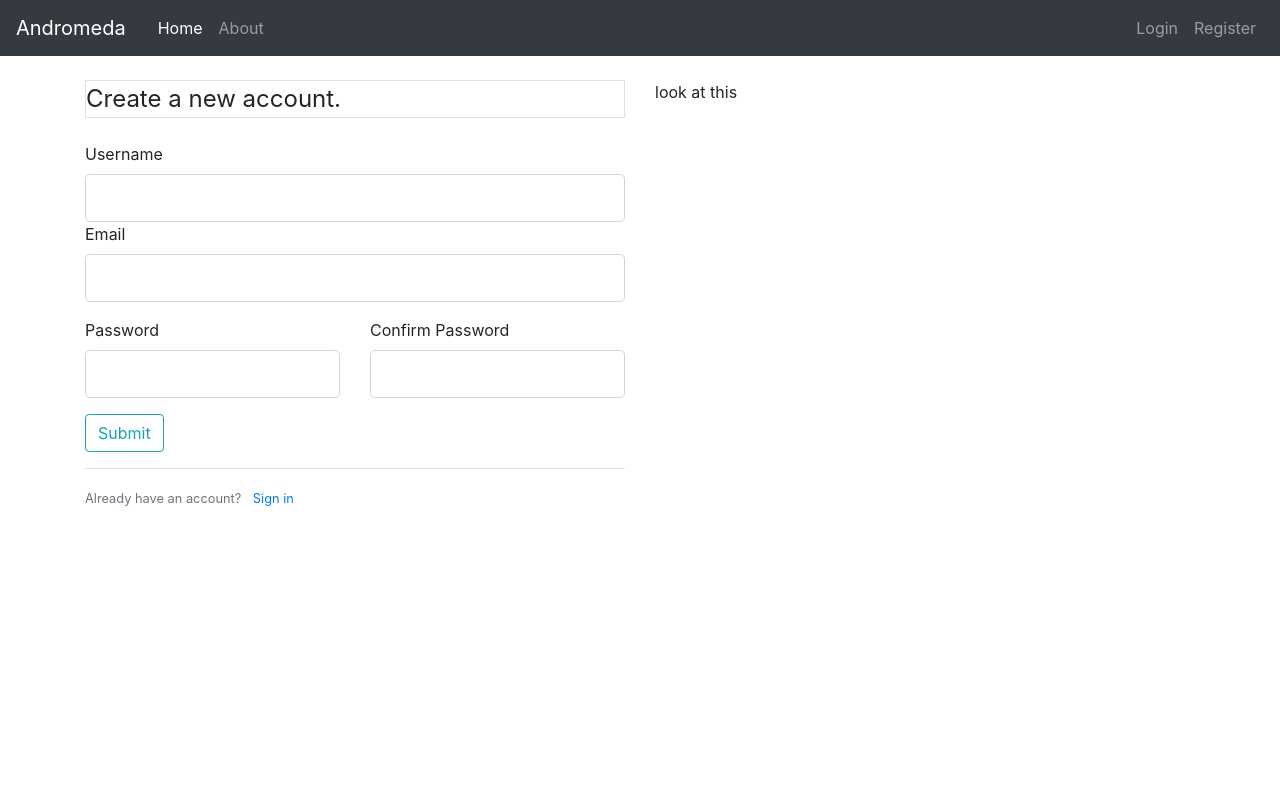
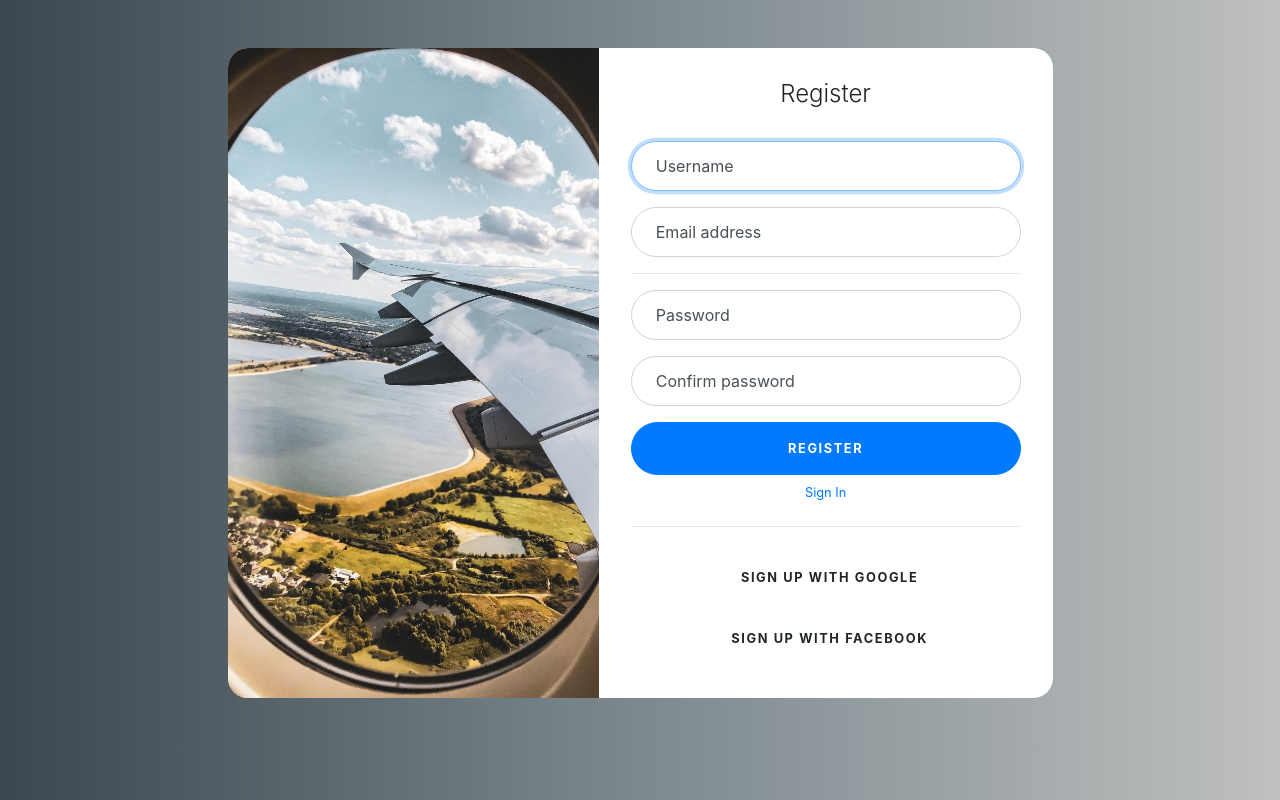
Before and after one commit to elhusseiniali/andromeda, a Flask app: page /register in a window 1280 px wide. Run offline with Flask 2, Linux system fonts and the light colour scheme; some libraries are stand-ins or nearby versions.

```diff
--- /dev/null
+++ b/andromeda/static/css/register.css
@@ -0,0 +1,113 @@
+:root {
+    --input-padding-x: 1.5rem;
+    --input-padding-y: .75rem;
+  }
+
+  body {
+    /* background: #a4c1cf !important; */
+    background: linear-gradient(to right, #3b474e,    #7c898f,  #bfc0bf) !important;
+  }
+
+  .card-signin {
+    border: 0 !important;
+    border-radius: 20px !important;
+    box-shadow:#a4c1cf;
+    overflow: hidden;
+  }
+
+  .card-signin .card-title {
+    margin-bottom: 2rem;
+    font-weight: 300;
+    font-size: 1.5rem;
+  }
+
+  .card-signin .card-img-left {
+    width: 45%;
+    background: url(../image2.0.jpg) center;
+    background-size: cover;
+  }
+
+  .card-signin .card-body {
+    padding: 2rem;
+  }
+
+  .form-signin {
+    width: 100%;
+  }
+
+  .form-signin .btn {
+    font-size: 80%;
+    border-radius: 5rem;
+    letter-spacing: .1rem;
+    font-weight: bold;
+    padding: 1rem;
+    transition: all 0.2s;
+  }
+
+  .form-label-group {
+    position: relative;
+    margin-bottom: 1rem;
+  }
+
+  .form-label-group input {
+    height: auto;
+    border-radius: 2rem;
+  }
+
+  .form-label-group>input,
+  .form-label-group>label {
+    padding: var(--input-padding-y) var(--input-padding-x);
+  }
+
+  .form-label-group>label {
+    position: absolute;
+    top: 0;
+    left: 0;
+    display: block;
+    width: 100%;
+    margin-bottom: 0;
+    /* Override default `<label>` margin */
+    line-height: 1.5;
+    color: #495057;
+    border: 1px solid transparent;
+    border-radius: .25rem;
+    transition: all .1s ease-in-out;
+  }
+
+  .form-label-group input::-webkit-input-placeholder {
+    color: transparent;
+  }
+
+  .form-label-group input:-ms-input-placeholder {
+    color: transparent;
+  }
+
+  .form-label-group input::-ms-input-placeholder {
+    color: transparent;
+  }
+
+  .form-label-group input::-moz-placeholder {
+    color: transparent;
+  }
+
+  .form-label-group input::placeholder {
+    color: transparent;
+  }
+
+  .form-label-group input:not(:placeholder-shown) {
+    padding-top: calc(var(--input-padding-y) + var(--input-padding-y) * (2 / 3));
+    padding-bottom: calc(var(--input-padding-y) / 3);
+  }
+
+  .form-label-group input:not(:placeholder-shown)~label {
+    padding-top: calc(var(--input-padding-y) / 3);
+    padding-bottom: calc(var(--input-padding-y) / 3);
+    font-size: 12px;
+    color: #777;
+  }
+
+   .btn-google{
+    margin-top: 10px;
+    border-radius: 50px;
+    background: #021d28;
+}
--- a/andromeda/templates/layout.html
+++ b/andromeda/templates/layout.html
@@ -9,6 +9,8 @@
         <!-- Bootstrap CSS -->
         <link rel="stylesheet" href="https://stackpath.bootstrapcdn.com/bootstrap/4.3.1/css/bootstrap.min.css" integrity="sha384-ggOyR0iXCbMQv3Xipma34MD+dH/1fQ784/j6cY/iJTQUOhcWr7x9JvoRxT2MZw1T" crossorigin="anonymous">
         <!-- End Boostrap -->
+
+        {% block head_html %}{% endblock %}
 
         {% if title %}
             <title>Andromeda - {{ title }}</title>
@@ -48,7 +50,7 @@
 
             </nav>
         </header>
-
+        {% block body %}
         <main role="main" class="container">
             <div class="row">
                 <div class="col md-8">
@@ -63,8 +65,7 @@
                     {% endwith %}
 
 
-                    {% block content %}
-                    {% endblock content %}
+
                 </div>
                 <div class="col md-4">
                     <div class="content-section">
@@ -74,6 +75,7 @@
             </div>
         </main>
 
+        {% endblock body%}
         <!-- Bootstrap -->
         <!-- jQuery first, then Popper.js, then Bootstrap JS -->
         <script src="https://code.jquery.com/jquery-3.3.1.slim.min.js" integrity="sha384-q8i/X+965DzO0rT7abK41JStQIAqVgRVzpbzo5smXKp4YfRvH+8abtTE1Pi6jizo" crossorigin="anonymous"></script>
--- a/andromeda/templates/register.html
+++ b/andromeda/templates/register.html
@@ -1,92 +1,58 @@
-{% extends 'layout.html' %}
+<!DOCTYPE html>
+<html lang="en" dir="ltr">
+    <head>
+        <title>Registration form</title>
+        <meta charset="UTF-8">
+        <meta name="viewport" content="width=device-width, initial-scale=1, shrink-to-fit=no">
+        <link rel="stylesheet"  type="text/css" href="{{ url_for('static', filename='css/register.css') }}">
+        <!-- <link rel="stylesheet" href="https://stackpath.bootstrapcdn.com/font-awesome/4.7.0/css/font-awesome.min.css"> -->
+        <link rel="stylesheet" href="https://stackpath.bootstrapcdn.com/bootstrap/4.2.1/css/bootstrap.min.css">
+        <script src="https://code.jquery.com/jquery-3.5.1.slim.min.js" ></script>
+    </head>
 
-{% block content %}
-    <div class="content-section">
-        <form class="" action="" method="POST">
-            {{ form.hidden_tag() }}
-            <fieldset class="form-group">
-                <legend class="border bottom mb-4">
-                    Create a new account.
-                </legend>
-                <div class="row">
-                    <div class="col">
-                        {{ form.username.label(class="form-control-label") }}
-                        {% if form.username.errors %}
-                            {{ form.username.label(class="form-control form-control-lg is-invalid") }}
-                            <div class="invalid-feedback">
-                                {% for error in form.username.errors %}
-                                    <span>
-                                        {{ error }}
-                                    </span>
-                                {% endfor %}
-                            </div>
-                        {% else %}
-                            {{ form.username(class="form-control form-control-lg") }}
-                        {% endif %}
+    <body>
+        <div class="container">
+          <div class="row">
+            <div class="col-lg-10 col-xl-9 mx-auto">
+              <div class="card card-signin flex-row my-5">
+                <div class="card-img-left d-none d-md-flex">
+                   <!-- Background image for card set in CSS! -->
+                </div>
+                <div class="card-body">
+                  <h5 class="card-title text-center">Register</h5>
+                  <form class="form-signin">
+                    <div class="form-label-group">
+                      <input type="text" id="inputUserame" class="form-control" placeholder="Username" required autofocus>
+                      <label for="inputUserame">Username</label>
                     </div>
+
+                    <div class="form-label-group">
+                      <input type="email" id="inputEmail" class="form-control" placeholder="Email address" required>
+                      <label for="inputEmail">Email address</label>
+                    </div>
+
+                    <hr>
+
+                    <div class="form-label-group">
+                      <input type="password" id="inputPassword" class="form-control" placeholder="Password" required>
+                      <label for="inputPassword">Password</label>
+                    </div>
+
+                    <div class="form-label-group">
+                      <input type="password" id="inputConfirmPassword" class="form-control" placeholder="Password" required>
+                      <label for="inputConfirmPassword">Confirm password</label>
+                    </div>
+
+                    <button class="btn btn-lg btn-primary btn-block text-uppercase" type="submit">Register</button>
+                    <a class="d-block text-center mt-2 small" href="{{ url_for('login') }}">Sign In</a>
+                    <hr class="my-4">
+                    <button class="btn btn-lg btn-google btn-block text-uppercase" type="submit"><i class="fab fa-google mr-2"></i> Sign up with Google</button>
+                    <button class="btn btn-lg btn-facebook btn-block text-uppercase" type="submit"><i class="fab fa-facebook-f mr-2"></i> Sign up with Facebook</button>
+                  </form>
                 </div>
-                <div class="form-group" placeholder="example@example.com">
-                    {{ form.email.label(class="form-control-label") }}
-
-                    {% if form.email.errors %}
-                        {{ form.email.label(class="form-control form-control-lg is-invalid") }}
-                        <div class="invalid-feedback">
-                            {% for error in form.email.errors %}
-                                <span>
-                                    {{ error }}
-                                </span>
-                            {% endfor %}
-                        </div>
-                    {% else %}
-                        {{ form.email(class="form-control form-control-lg") }}
-                    {% endif %}
-                </div>
-                <div class="row">
-                    <div class="col">
-                        {{ form.password.label(class="form-control-label") }}
-
-                        {% if form.password.errors %}
-                            {{ form.password.label(class="form-control form-control-lg is-invalid") }}
-                            <div class="invalid-feedback">
-                                {% for error in form.password.errors %}
-                                    <span>
-                                        {{ error }}
-                                    </span>
-                                {% endfor %}
-                            </div>
-                        {% else %}
-                            {{ form.password(class="form-control form-control-lg") }}
-                        {% endif %}
-                    </div>
-                    <div class="col">
-                        {{ form.confirm_password.label(class="form-control-label") }}
-
-                        {% if form.confirm_password.errors %}
-                            {{ form.confirm_password.label(class="form-control form-control-lg is-invalid") }}
-                            <div class="invalid-feedback">
-                                {% for error in form.confirm_password.errors %}
-                                    <span>
-                                        {{ error }}
-                                    </span>
-                                {% endfor %}
-                            </div>
-                        {% else %}
-                            {{ form.confirm_password(class="form-control form-control-lg") }}
-                        {% endif %}
-                    </div>
-                </div>
-            </fieldset>
-
-            <div class="form-group">
-                {{ form.submit(class="btn btn-outline-info") }}
+              </div>
             </div>
-        </form>
-    </div>
-
-    <div class="border-top pt-3">
-        <small class="text-muted">
-            Already have an account?
-            <a class="ml-2" href="{{ url_for('login') }}">Sign in</a>
-        </small>
-    </div>
-{% endblock content %}
+          </div>
+        </div>
+      </body>
+</html>
```
Also changed, not shown: andromeda/static/css/login.css (added, +136 -0 lines), andromeda/static/js/main.js (added, +20 -0 lines), andromeda/templates/login.html (+51 -27 lines), andromeda/static/image.jpg (added), andromeda/static/image2.0.jpg (added), andromeda/static/image2.jpg (added), andromeda/static/image3.jpg (added), andromeda/static/image4.jpg (added), andromeda/static/image5.jpg (added), andromeda/static/image6.jpg (added), andromeda/static/image7.jpg (added).
